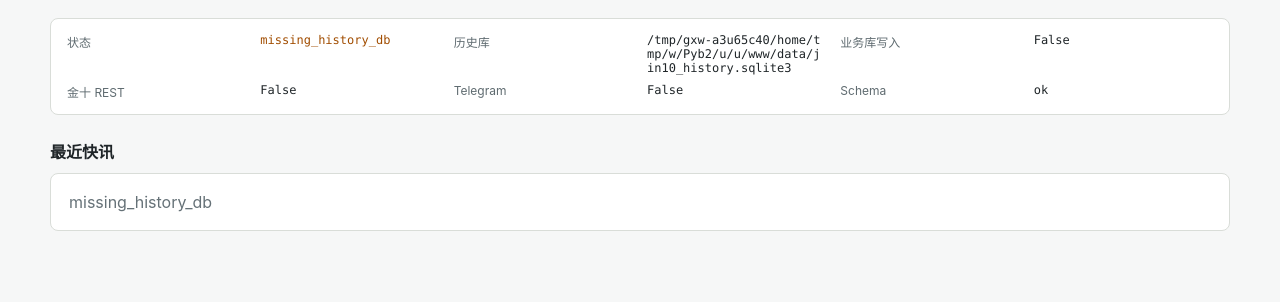
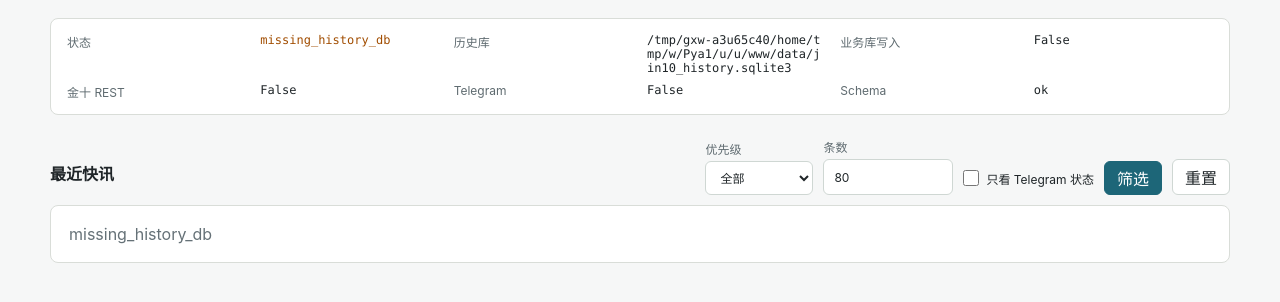
Before and after one commit to hangfo/jin10-monitor, a FastAPI app: page / in a window 1280 px wide. Shown: the part 66-368 px from the top of the page. Run offline with FastAPI, Linux system fonts and the light colour scheme.

Commit message:
feat(dashboard): add feed filters
问题：独立 dashboard 首页只能固定显示最近快讯，无法按优先级、条数或 Telegram 状态缩小查看范围。

修改：首页新增 priority、limit、with_status 三个 URL query 参数，模板增加筛选表单和重置按钮；参数使用白名单和范围保护，并补充筛选与参数归一化测试。

影响：仅影响独立 FastAPI dashboard 首页只读展示，不修改 WebSocket、REST、Telegram 推送、SQLite 历史库写入逻辑、旧 --dashboard 入口或配置字段。

验证：执行 .venv/bin/python -m pytest tests/test_dashboard_db.py 通过，8 passed；.venv/bin/python -m compileall dashboard tests/test_dashboard_db.py 通过；.venv/bin/python -m pytest 通过，103 passed；/healthz 返回 ok 且标明不写业务库、不请求金十 REST、不发送 Telegram；筛选 URL 返回 200；浏览器实测筛选 UI 和 5 行 T3 结果正常渲染。

```diff
--- a/dashboard/app.py
+++ b/dashboard/app.py
@@ -11,6 +11,14 @@ from fastapi.templating import Jinja2Templates
 from .db import history_health, query_recent_items
 
 TEMPLATE_DIR = Path(__file__).resolve().parent / "templates"
+PRIORITY_OPTIONS = [
+    ("", "全部"),
+    ("T3_IMPORTANT", "T3 重要"),
+    ("T2_HIGH", "T2 高优"),
+    ("T1_NORMAL", "T1 普通"),
+    ("T0_NONE", "T0 仅入库"),
+]
+ALLOWED_PRIORITIES = {value for value, _label in PRIORITY_OPTIONS}
 
 templates = Jinja2Templates(directory=str(TEMPLATE_DIR))
 
@@ -21,21 +29,47 @@ def compact_text(*parts: object, limit: int = 120) -> str:
     return text if len(text) <= limit else text[: limit - 1] + "..."
 
 
+def parse_int(value: object, default: int, minimum: int, maximum: int) -> int:
+    try:
+        parsed = int(str(value))
+    except (TypeError, ValueError):
+        parsed = default
+    return max(minimum, min(parsed, maximum))
+
+
+def feed_params(request: Request) -> dict[str, object]:
+    query = request.query_params
+    priority = str(query.get("priority", "") or "")
+    if priority not in ALLOWED_PRIORITIES:
+        priority = ""
+    return {
+        "limit": parse_int(query.get("limit", "80"), 80, 1, 300),
+        "priority": priority,
+        "with_status": str(query.get("with_status", "")).lower() in {"1", "true", "yes", "on"},
+    }
+
+
 def create_app() -> FastAPI:
     app = FastAPI(title="Jin10 Monitor Dashboard")
 
     @app.get("/")
     async def index(request: Request):
         health = history_health()
+        params = feed_params(request)
         items = []
         if health["status"] == "ok":
-            items = query_recent_items(limit=80)
+            items = query_recent_items(**params)
             for item in items:
                 item["summary"] = compact_text(item.get("title"), item.get("content"), limit=140)
         return templates.TemplateResponse(
             request,
             "index.html",
-            {"health": health, "items": items},
+            {
+                "health": health,
+                "items": items,
+                "params": params,
+                "priority_options": PRIORITY_OPTIONS,
+            },
         )
 
     @app.get("/healthz")
--- a/dashboard/templates/index.html
+++ b/dashboard/templates/index.html
@@ -44,6 +44,67 @@
         border-radius: 8px;
         background: #fff;
         padding: 14px 16px;
+      }
+      .toolbar {
+        display: flex;
+        align-items: end;
+        justify-content: space-between;
+        gap: 16px;
+        margin: 22px 0 10px;
+      }
+      form.filters {
+        display: flex;
+        align-items: end;
+        gap: 10px;
+        flex-wrap: wrap;
+      }
+      label {
+        display: grid;
+        gap: 4px;
+        color: #5f6b70;
+        font-size: 12px;
+      }
+      select,
+      input[type="number"] {
+        height: 34px;
+        min-width: 108px;
+        border: 1px solid #cfd7d3;
+        border-radius: 6px;
+        background: #fff;
+        color: #1f2528;
+        padding: 0 10px;
+        font: inherit;
+      }
+      .check {
+        display: inline-flex;
+        align-items: center;
+        gap: 7px;
+        min-height: 34px;
+        color: #1f2528;
+      }
+      .check input {
+        width: 16px;
+        height: 16px;
+        margin: 0;
+      }
+      button,
+      .button-link {
+        display: inline-flex;
+        align-items: center;
+        justify-content: center;
+        min-height: 34px;
+        border: 1px solid #1d6678;
+        border-radius: 6px;
+        background: #1d6678;
+        color: #fff;
+        padding: 0 12px;
+        font: inherit;
+        text-decoration: none;
+      }
+      .button-link {
+        border-color: #cfd7d3;
+        background: #fff;
+        color: #1f2528;
       }
       dl {
         display: grid;
@@ -134,6 +195,10 @@
           align-items: flex-start;
           flex-direction: column;
         }
+        .toolbar {
+          align-items: flex-start;
+          flex-direction: column;
+        }
         dl {
           grid-template-columns: 120px 1fr;
         }
@@ -162,7 +227,29 @@
           <dd>{{ 'ok' if not health.missing_tables else health.missing_tables | join(', ') }}</dd>
         </dl>
       </div>
-      <h2>最近快讯</h2>
+      <div class="toolbar">
+        <h2>最近快讯</h2>
+        <form class="filters" method="get" action="/">
+          <label>
+            优先级
+            <select name="priority">
+              {% for value, label in priority_options %}
+              <option value="{{ value }}" {{ 'selected' if params.priority == value else '' }}>{{ label }}</option>
+              {% endfor %}
+            </select>
+          </label>
+          <label>
+            条数
+            <input type="number" name="limit" min="1" max="300" value="{{ params.limit }}">
+          </label>
+          <label class="check">
+            <input type="checkbox" name="with_status" value="1" {{ 'checked' if params.with_status else '' }}>
+            只看 Telegram 状态
+          </label>
+          <button type="submit">筛选</button>
+          <a class="button-link" href="/">重置</a>
+        </form>
+      </div>
       <div class="table-wrap">
         {% if items %}
         <table>
```
Also changed, not shown: tests/test_dashboard_db.py (+26 -0 lines), CHANGELOG.md.
